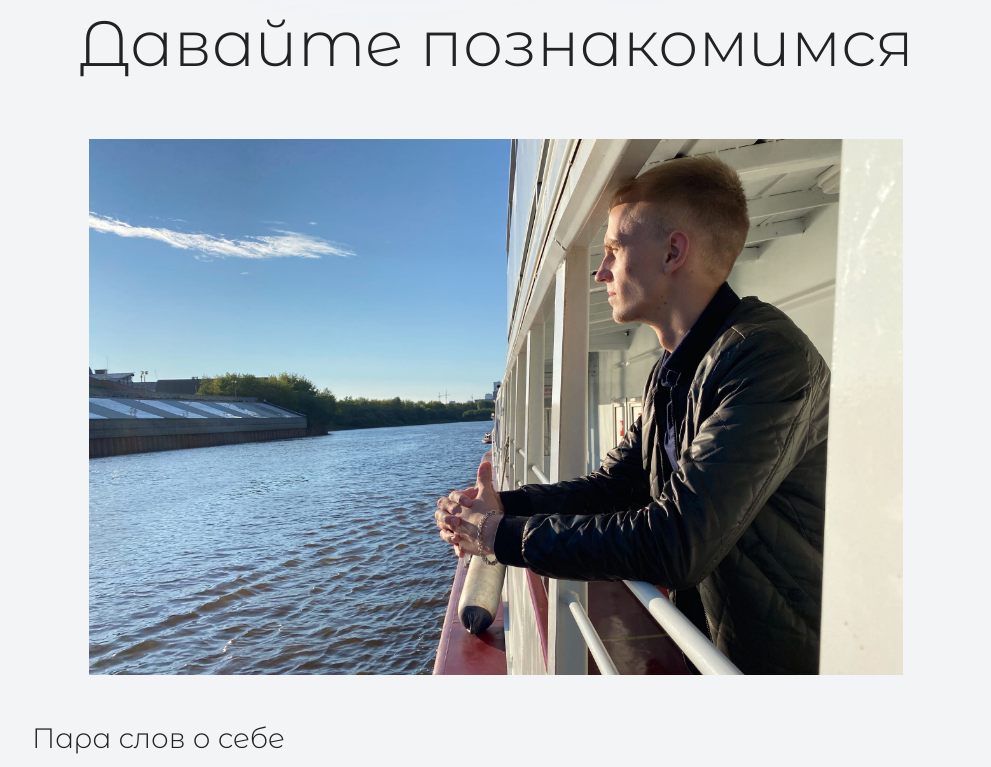
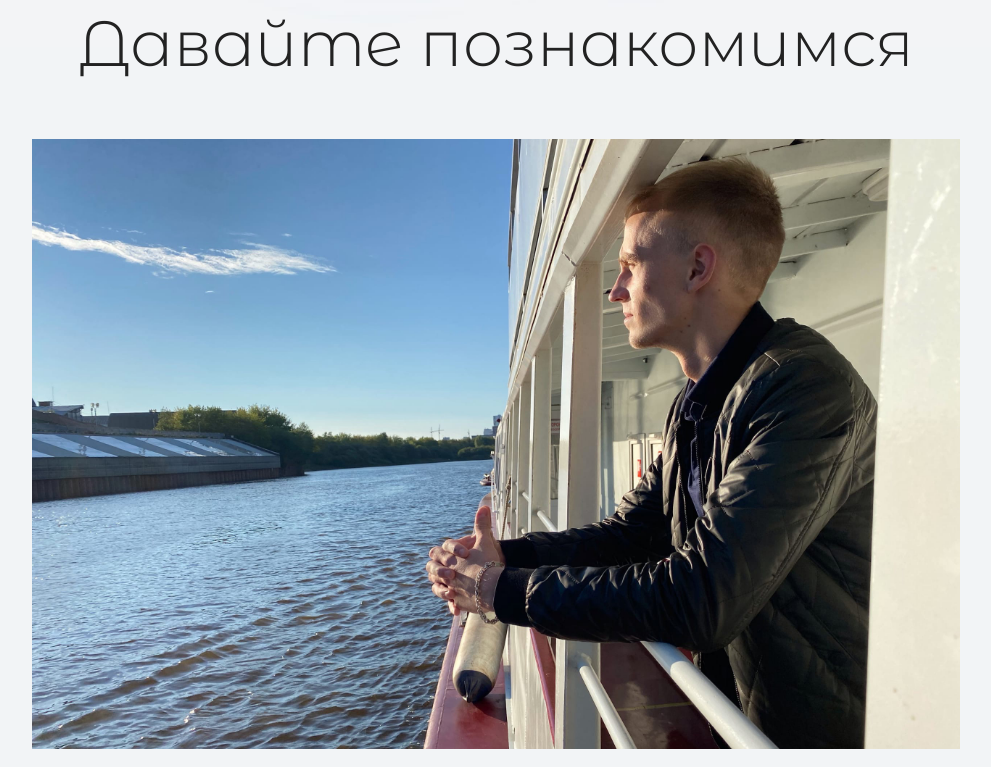
Before and after one commit to ForZ1ck/firstproject, a plain HTML site: page index.html in a window 1280 px wide. Shown: the part 1033-1800 px from the top of the page, without its empty margins (144-1135 px from the left). Drawn offline with Linux system fonts and the light colour scheme.

Commit message:
Update index.html

```diff
--- a/index.html
+++ b/index.html
@@ -29,7 +29,7 @@
       <div class="container">
         <h2 class="subheading">Давайте познакомимся</h2>
         <figure class="user-image">
-          <img src="files/user.jpg" height="536" alt="Тюмень река Тура">
+          <img src="files/user.jpg" width="928" alt="Тюмень река Тура">
         </figure>
         <h3>Пара слов о себе</h3>
         <p>Работаю в салоне автомобильной электроники Piston.</p>
```
